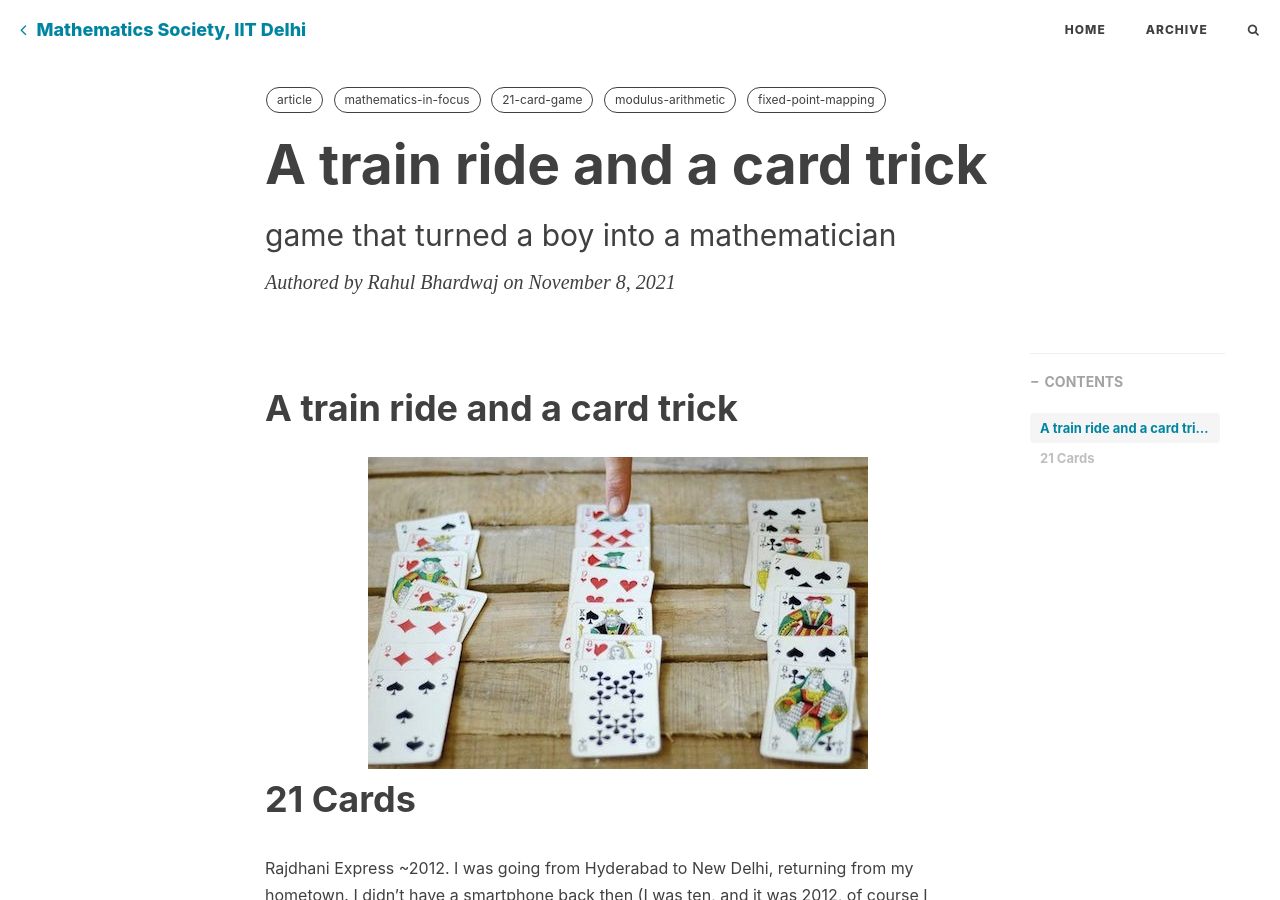
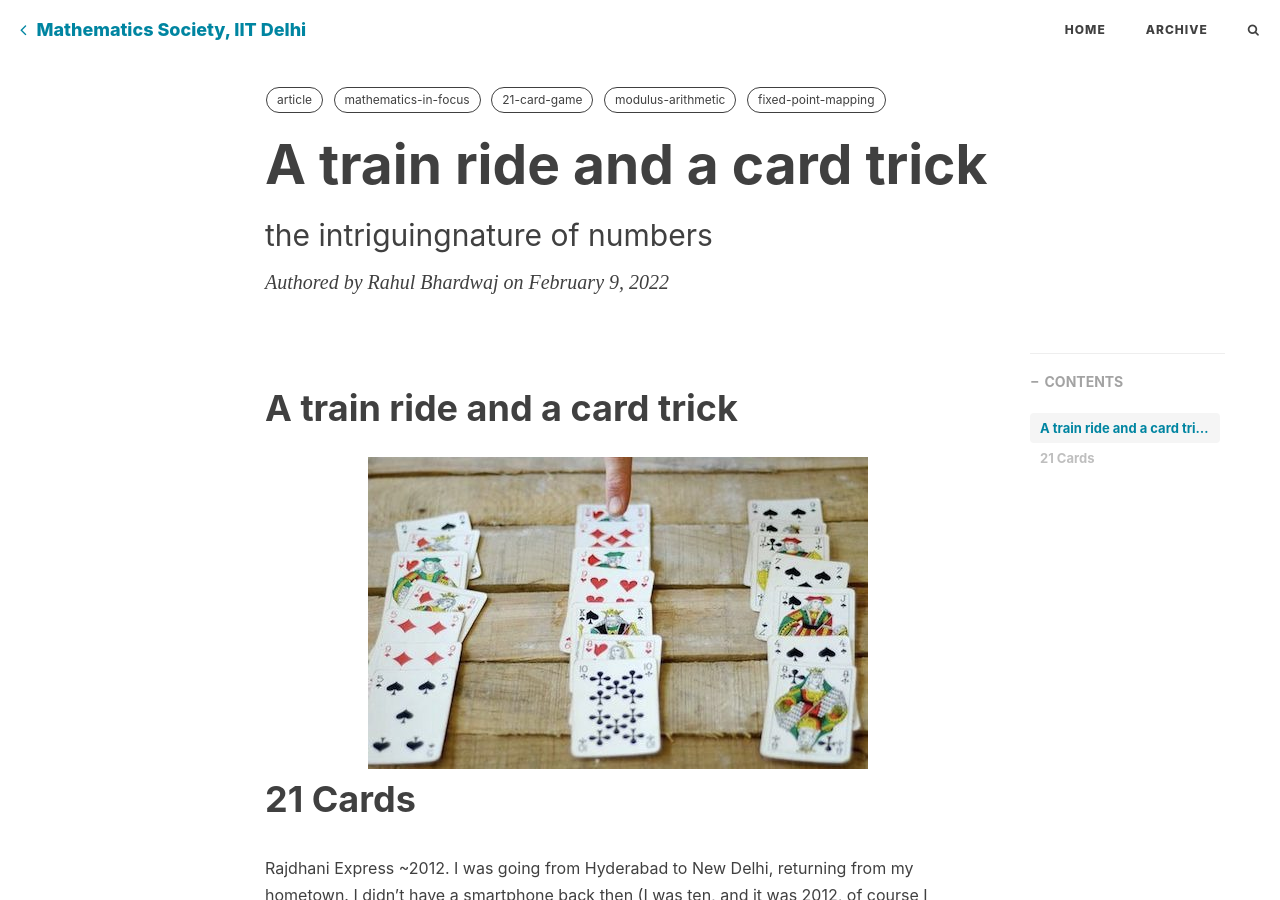
Before and after one commit to mathsociitd/blog, a Jekyll site: the page built from _posts/2022-02-09-train-ride.md, in a window 1280 px wide and 900 px high. Built offline with Jekyll 4.4.1, drawn with Linux system fonts in a browser that asks for light colours; nearby versions of some CDN libraries; formulas are drawn with MathJax 3; comment, search, counter and statistics services are not loaded.

Commit message:
second commit for train ride

```diff
--- a/_posts/2022-02-09-train-ride.md
+++ b/_posts/2022-02-09-train-ride.md
@@ -1,10 +1,10 @@
 ---
 title: "A train ride and a card trick"
-subtitle: "game that turned a boy into a mathematician"
+subtitle: "the intriguingnature of numbers"
 layout: post
 author: Rahul Bhardwaj
 header-style: text
-date: 2021-11-08 17:00:00 +0530
+date: 2022-02-09 17:00:00 +0530
 mathjax: true
 tags:
   - article
```
